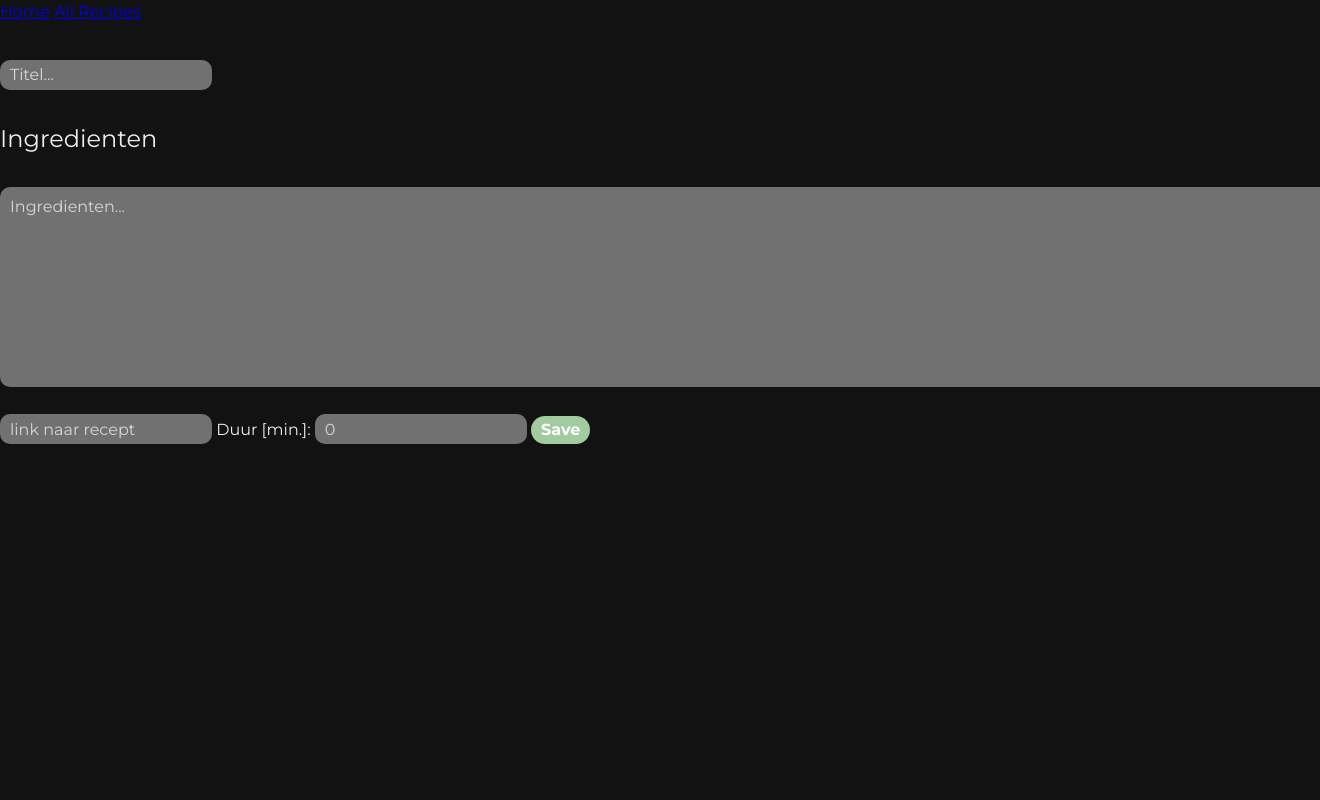
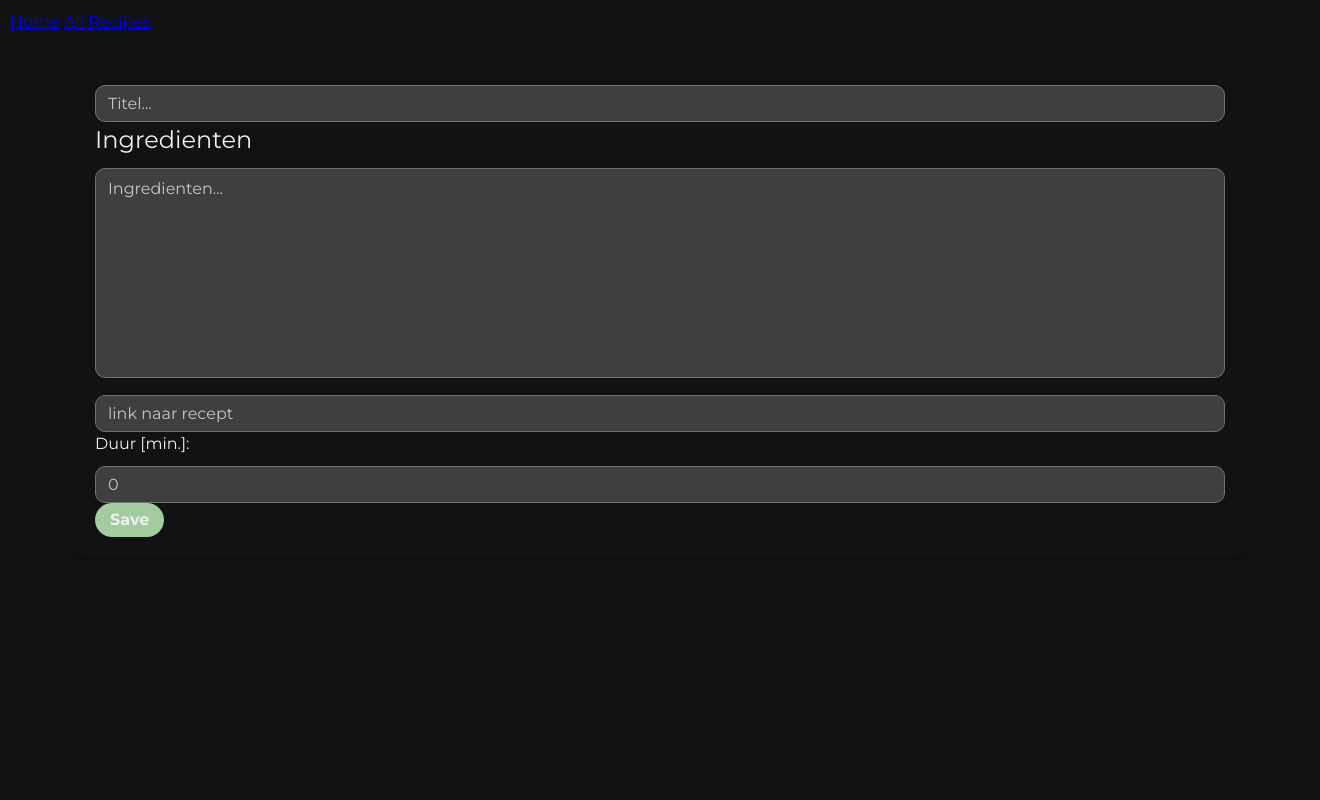
Before and after one commit to twierikx/rr-render, a Flask app: page /recipe/new in a window 1320 px wide; the page is wider, and only the part inside the window is pictured. Run offline with Flask 3, Linux system fonts and the light colour scheme.

Commit message:
added-styles

```diff
--- a/static/css/styles.css
+++ b/static/css/styles.css
@@ -3,54 +3,54 @@
 /** Huisstijl kleur: #b7e1cd **/
 
 :root {
-    --color-primary-100:  #356837;
-    --color-primary-200:  #395f39;
-    --color-primary-300:  #7cb67a;
-    --color-primary-400:  #8fc08c;
-    --color-primary-500:  #a2cb9f;
-    --color-primary-600:  #b4d5b2;
+    --color-primary-100: #356837;
+    --color-primary-200: #395f39;
+    --color-primary-300: #7cb67a;
+    --color-primary-400: #8fc08c;
+    --color-primary-500: #a2cb9f;
+    --color-primary-600: #b4d5b2;
+
     /** CSS DARK THEME SURFACE COLORS */
-    --color-surface-100:  #121212;
-    --color-surface-200:  #282828;
-    --color-surface-300:  #3f3f3f;
-    --color-surface-400:  #575757;
-    --color-surface-500:  #717171;
-    --color-surface-600:  #8b8b8b;
+    --color-surface-100: #121212;
+    --color-surface-200: #282828;
+    --color-surface-300: #3f3f3f;
+    --color-surface-400: #575757;
+    --color-surface-500: #717171;
+    --color-surface-600: #8b8b8b;
+
     /** CSS DARK THEME MIXED SURFACE COLORS */
-    --color-surface-mixed-100:  #191f19;
-    --color-surface-mixed-200:  #2e342e;
-    --color-surface-mixed-300:  #454a44;
-    --color-surface-mixed-400:  #5c615c;
-    --color-surface-mixed-500:  #757975;
-    --color-surface-mixed-600:  #8f938f;
+    --color-surface-mixed-100: #191f19;
+    --color-surface-mixed-200: #2e342e;
+    --color-surface-mixed-300: #454a44;
+    --color-surface-mixed-400: #5c615c;
+    --color-surface-mixed-500: #757975;
+    --color-surface-mixed-600: #8f938f;
 
     /** DEFINE STANDARD BACKGROUND/TEXT */
-    background-color: var(--color-surface-100);
-    line-height: 1.5;
-    color: #eeeeee
-
-
+    --color-bg: var(--color-surface-100);
+    --color-text: #eeeeee;
 }
 
 * {
-    font-family: 'Montserrat', sans-serif; /* Updated Font */
+    font-family: 'Montserrat', sans-serif;
     font-weight: 400;
+    margin: 0;
+    padding: 0;
+    box-sizing: border-box;
 }
-
 
 body {
     min-height: 100vh;
     margin: 0;
-    background-attachment: fixed;
-    background-color: var(--color-bg-1);
-    background-size: 100vw 100vh;
-    background-image: var(--color-primary-600);
+    background-color: var(--color-bg);
+    color: var(--color-text);
+    line-height: 1.5;
+    padding: 10px;
 }
 
-
-/** DEFINE BUTTONS */
+/** BUTTON STYLES */
 button {
-  color: white;
+    color: var(--color-text);
     min-height: 20px;
     border-radius: 999px;
     background: var(--color-primary-500);
@@ -58,49 +58,83 @@ button {
     font-size: 16px;
     font-weight: 700;
     line-height: 24px;
-  padding: 2px 10px;
-  outline: 0 solid transparent;
-  border: 0;
+    padding: 5px 15px;
+    border: none;
+    cursor: pointer;
 }
-
 
 button:hover {
     background: var(--color-primary-300);
-  box-shadow: 0px 3px 5px rgba(0, 2, 1, 0.31)
+    box-shadow: 0px 3px 5px rgba(0, 2, 1, 0.31);
 }
 
+/** INPUT & TEXTAREA STYLES */
 input, textarea {
-  color: white;
-  min-height: 30px;
+    color: var(--color-text);
+    background: var(--color-surface-300);
     border-radius: 10px;
-  background: var(--color-surface-500);
-  /* box-sizing: border-box; */
     font-size: 16px;
-  margin: 10px auto;
-  padding: 0 10px;
-  outline: 0;
-  border: 0;
+    padding: 8px 12px;
+    border: 1px solid var(--color-surface-500);
+    margin-top: 10px;
+    width: 100%;
 }
 
 textarea {
+    resize: none;
     padding-top: 10px;
 }
 
 ::placeholder {
-  color: rgba(255, 255, 255, 0.712)
+    color: rgba(255, 255, 255, 0.7);
 }
 
+/** CARD CONTAINER */
+.all-recipes-container {
+    display: grid;
+    grid-template-columns: repeat(auto-fit, minmax(250px, 1fr));
+    gap: 20px;
+}
+
+/** CARD STYLES */
 .card {
+    background-color: var(--color-surface-200);
+    border: 1px solid var(--color-surface-300);
+    border-radius: 10px;
+    box-shadow: 0px 3px 5px rgba(0, 0, 0, 0.2);
+    padding: 20px;
+    text-align: center;
+    transition: transform 0.2s, box-shadow 0.2s;
+    width: 100%; /* Ensures the card fits the grid container */
+    aspect-ratio: 1; /* Makes the card a perfect square */
+}
+
+.card:hover {
+    transform: translateY(-5px);
+    box-shadow: 0 8px 10px rgba(0, 0, 0, 0.3);
+}
+
+.card h2 {
+    font-size: 1.5rem;
+    margin-bottom: 15px;
+    color: var(--color-primary-500);
+}
+
+.card a {
+    text-decoration: none;
+    color: var(--color-primary-600);
+    font-weight: bold;
+}
+
+.card a:hover {
+    text-decoration: underline;
+}
+
+/** MAIN CONTAINER */
+.main-container {
     padding: 20px;
     margin: 20px auto;
-  place-items: center;
-  text-align: center;
-  background-color: var(--color-surface-200);
     border-radius: 10px;
-  width: clamp(200px, 50%, 600px);
+    width: clamp(250px, 90%, 1200px);
+    box-shadow: 0px 3px 5px rgba(0, 0, 0, 0.2);
 }
-
-
-h1 {
-  font-weight: bold;
-}
--- a/templates/base.html
+++ b/templates/base.html
@@ -11,7 +11,7 @@
         <a href="/">Home</a>
         <a href="/all-recipes">All Recipes</a>
     </nav>
-    <main>
+    <main class="main-container">
         {% block content %}{% endblock %}
     </main>
 </body>
```
Also changed, not shown: templates/all-recipes.html (+13 -9 lines). Lines whose indentation alone changed are shown as unchanged.
